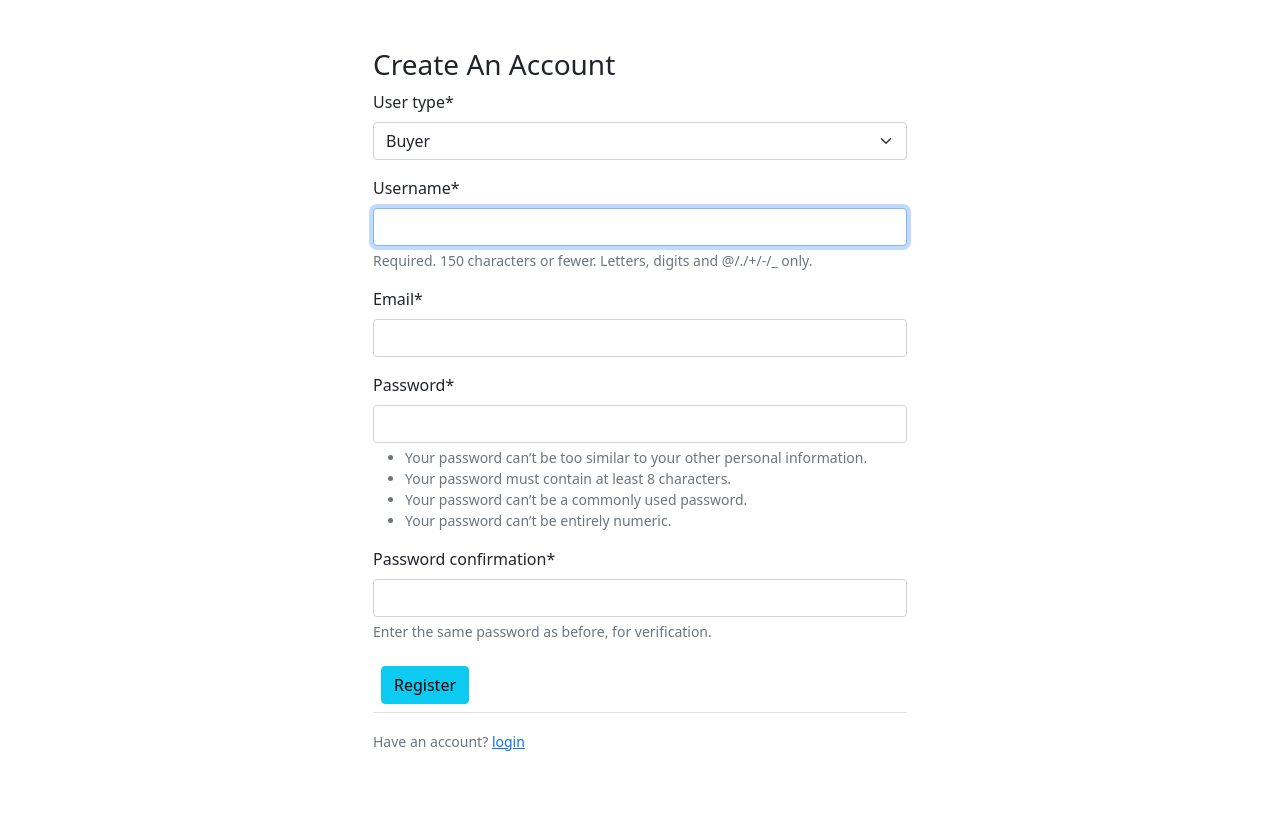
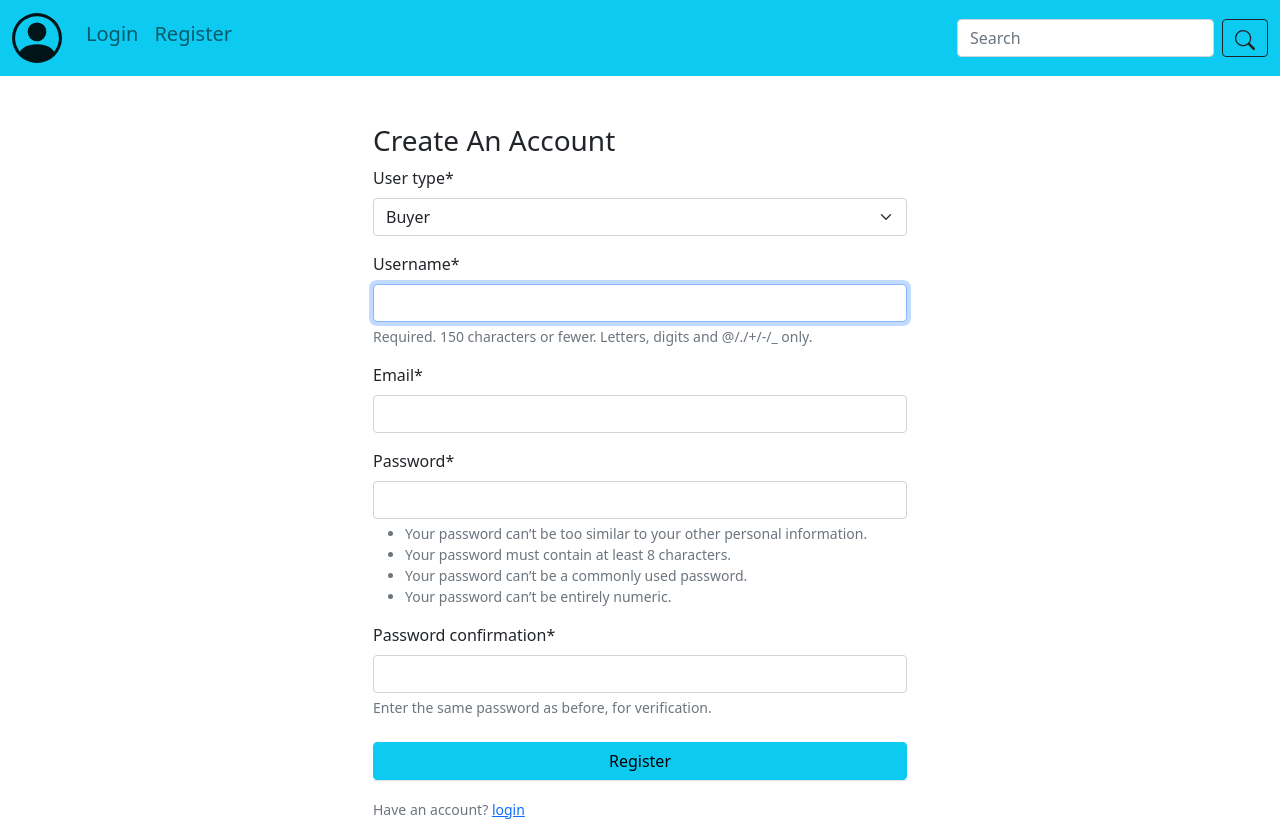
Before and after one commit to AbuBakarrB/ecommerce, a Django app: page /register/ in a window 1280 px wide. Before the commit the page ends 751 px from the top, so only its background shows below. Run offline with Django 5.2, Linux system fonts and the light colour scheme; some libraries are stand-ins or nearby versions.

Commit message:
User login/logout

```diff
--- a/commerce/templates/commerce/base.html
+++ b/commerce/templates/commerce/base.html
@@ -1,4 +1,3 @@
-<!DOCTYPE html>
 <!DOCTYPE html>
 <html>
     <head>
@@ -13,6 +12,69 @@
 
     </head>
     <body>
+        <nav class="navbar navbar-expand-lg navbar-light bg-info">
+            <div class="container-fluid">
+              <a class="navbar-brand" href="#">
+                <svg xmlns="http://www.w3.org/2000/svg" width="50" height="50" fill="currentColor" class="bi bi-person-circle" viewBox="0 0 16 16">
+                <title>Profile</title>
+                <path d="M11 6a3 3 0 1 1-6 0 3 3 0 0 1 6 0"/>
+                <path fill-rule="evenodd" d="M0 8a8 8 0 1 1 16 0A8 8 0 0 1 0 8m8-7a7 7 0 0 0-5.468 11.37C3.242 11.226 4.805 10 8 10s4.757 1.225 5.468 2.37A7 7 0 0 0 8 1"/>
+                </svg>
+              </a>
+              <button class="navbar-toggler" type="button" data-bs-toggle="collapse" data-bs-target="#navbarSupportedContent" aria-controls="navbarSupportedContent" aria-expanded="false" aria-label="Toggle navigation">
+                <span class="navbar-toggler-icon"></span>
+              </button>
+              <div class="collapse navbar-collapse" id="navbarSupportedContent">
+                {% if user.is_authenticated %}
+                <ul class="navbar-nav me-auto mb-2 mb-lg-0">
+                    <li class="nav-item">
+                      <a class="nav-link active" aria-current="page" href="{% url 'home'%}">
+                        <!-- <svg xmlns="http://www.w3.org/2000/svg" width="40" height="40" fill="currentColor" class="bi bi-house" viewBox="0 0 16 16">
+                          <title>Home</title>
+                          <path d="M8.707 1.5a1 1 0 0 0-1.414 0L.646 8.146a.5.5 0 0 0 .708.708L2 8.207V13.5A1.5 1.5 0 0 0 3.5 15h9a1.5 1.5 0 0 0 1.5-1.5V8.207l.646.647a.5.5 0 0 0 .708-.708L13 5.793V2.5a.5.5 0 0 0-.5-.5h-1a.5.5 0 0 0-.5.5v1.293zM13 7.207V13.5a.5.5 0 0 1-.5.5h-9a.5.5 0 0 1-.5-.5V7.207l5-5z"/>
+                        </svg> -->
+                        <h5>Home</h5>
+                      </a>
+                    </li>
+                    <li class="nav-item">
+                      <a class="nav-link" href="{% url 'confirm_logout' %}">
+                        <h5>Logout</h5>
+                      </a>
+                    </li>
+                  </ul>
+
+                <form class="d-flex">
+                  <input class="form-control me-2" type="search" placeholder="Search" aria-label="Search">
+                    <button class="btn btn-outline-dark" type="submit">
+                        <svg xmlns="http://www.w3.org/2000/svg" width="20" height="20" fill="currentColor" class="bi bi-search" viewBox="0 0 16 16">
+                            <path d="M11.742 10.344a6.5 6.5 0 1 0-1.397 1.398h-.001q.044.06.098.115l3.85 3.85a1 1 0 0 0 1.415-1.414l-3.85-3.85a1 1 0 0 0-.115-.1zM12 6.5a5.5 5.5 0 1 1-11 0 5.5 5.5 0 0 1 11 0"/>
+                          </svg>
+                    </button>
+                </form>
+                </ul>
+                {% else %}
+                <ul class="navbar-nav me-auto mb-2 mb-lg-0">
+                  <li class="nav-item">
+                    <a class="nav-link" href="{% url 'login'%}"><h5>Login</h5></a>
+                  </li>
+
+                  <li class="nav-item">
+                    <a class="nav-link" href="{% url 'register' %}"><h5>Register</h5></a>
+                  </li>
+                </ul>
+
+                <form class="d-flex">
+                  <input class="form-control me-2" type="search" placeholder="Search" aria-label="Search">
+                    <button class="btn btn-outline-dark" type="submit">
+                        <svg xmlns="http://www.w3.org/2000/svg" width="20" height="20" fill="currentColor" class="bi bi-search" viewBox="0 0 16 16">
+                            <path d="M11.742 10.344a6.5 6.5 0 1 0-1.397 1.398h-.001q.044.06.098.115l3.85 3.85a1 1 0 0 0 1.415-1.414l-3.85-3.85a1 1 0 0 0-.115-.1zM12 6.5a5.5 5.5 0 1 1-11 0 5.5 5.5 0 0 1 11 0"/>
+                          </svg>
+                    </button>
+                </form>
+                {% endif %}
+              </div>
+            </div>
+          </nav>
         <div class = "container">
             {% if messages %}
                 {% for message in messages %}
--- a/commerce/urls.py
+++ b/commerce/urls.py
@@ -2,5 +2,6 @@ from django.urls import path
 from . import views
 
 urlpatterns = [
-    path("", views.home, name = "home")
+    path("", views.home, name = "home"),
+
     ]
--- a/ecommerce/settings.py
+++ b/ecommerce/settings.py
@@ -127,3 +127,7 @@ CRISPY_TEMPLATE_PACK = "bootstrap4"
 # https://docs.djangoproject.com/en/5.0/ref/settings/#default-auto-field
 
 DEFAULT_AUTO_FIELD = "django.db.models.BigAutoField"
+
+# redirects
+LOGIN_URL = "login"
+LOGIN_REDIRECT_URL = "home"
--- a/ecommerce/urls.py
+++ b/ecommerce/urls.py
@@ -17,9 +17,13 @@ Including another URLconf
 from django.contrib import admin
 from django.urls import path, include
 from users import views as users_views
+from django.contrib.auth import views as auth_views
 
 urlpatterns = [
     path("admin/", admin.site.urls),
     path("register/", users_views.register, name = "register"),
+    path("login/", auth_views.LoginView.as_view(template_name = "users/login.html"), name = "login"),
+    path("logout_confirm/", users_views.confirm, name = "confirm_logout"),
+    path("logout/", auth_views.LogoutView.as_view(template_name = "users/logout.html"), name = "logout"),
     path("", include("commerce.urls"))
 ]
--- a/users/templates/users/register.html
+++ b/users/templates/users/register.html
@@ -9,12 +9,12 @@
                     <form method="POST" >{% csrf_token %}
                     {{ form|crispy }}
                     <div class="form-group">
-                        <button class="btn btn-info m-2" type="submit">Register</button>
+                        <button class="btn btn-info mt-2 w-100" type="submit">Register</button>
                     </div>
                     </form>
                     <div class="border-top pt-3 mb-3">
                         <small class="text-muted">
-                            Have an account? <a class="primary" href="#">login</a>
+                            Have an account? <a class="primary" href="{% url 'login' %}">login</a>
                         </small>
                 </div>
             </div>
--- a/users/views.py
+++ b/users/views.py
@@ -1,4 +1,5 @@
 from django.shortcuts import render, redirect
+from django.contrib.auth.decorators import login_required
 from .forms import CustomUserCreationForm
 from django.contrib import messages
 
@@ -11,7 +12,11 @@ def register(request):
             form.save()
             username = form.cleaned_data.get("username")
             messages.success(request, f'Welcome, {username}!')
-            return redirect('home')
+            return redirect('login')
     else:
         form = CustomUserCreationForm()
     return render(request, "users/register.html", {"form":form})
+
+
+def confirm(request):
+    return render(request, "commerce/logout_confirm.html")
```
Also changed, not shown: commerce/templates/commerce/logout_confirm.html (added, +9 -0 lines), users/templates/users/login.html (added, +31 -0 lines), users/templates/users/logout.html (added, +11 -0 lines), db.sqlite3.
